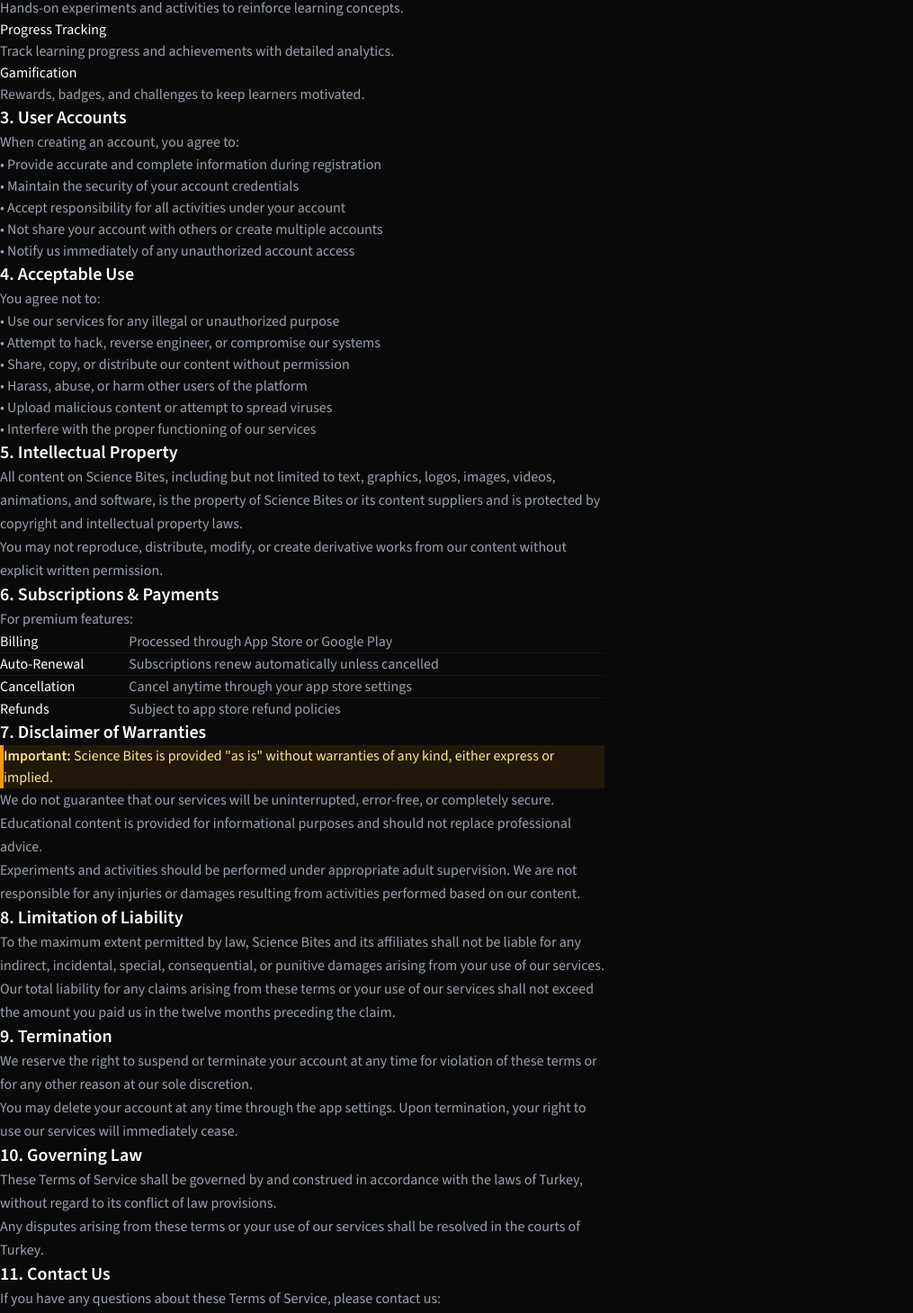
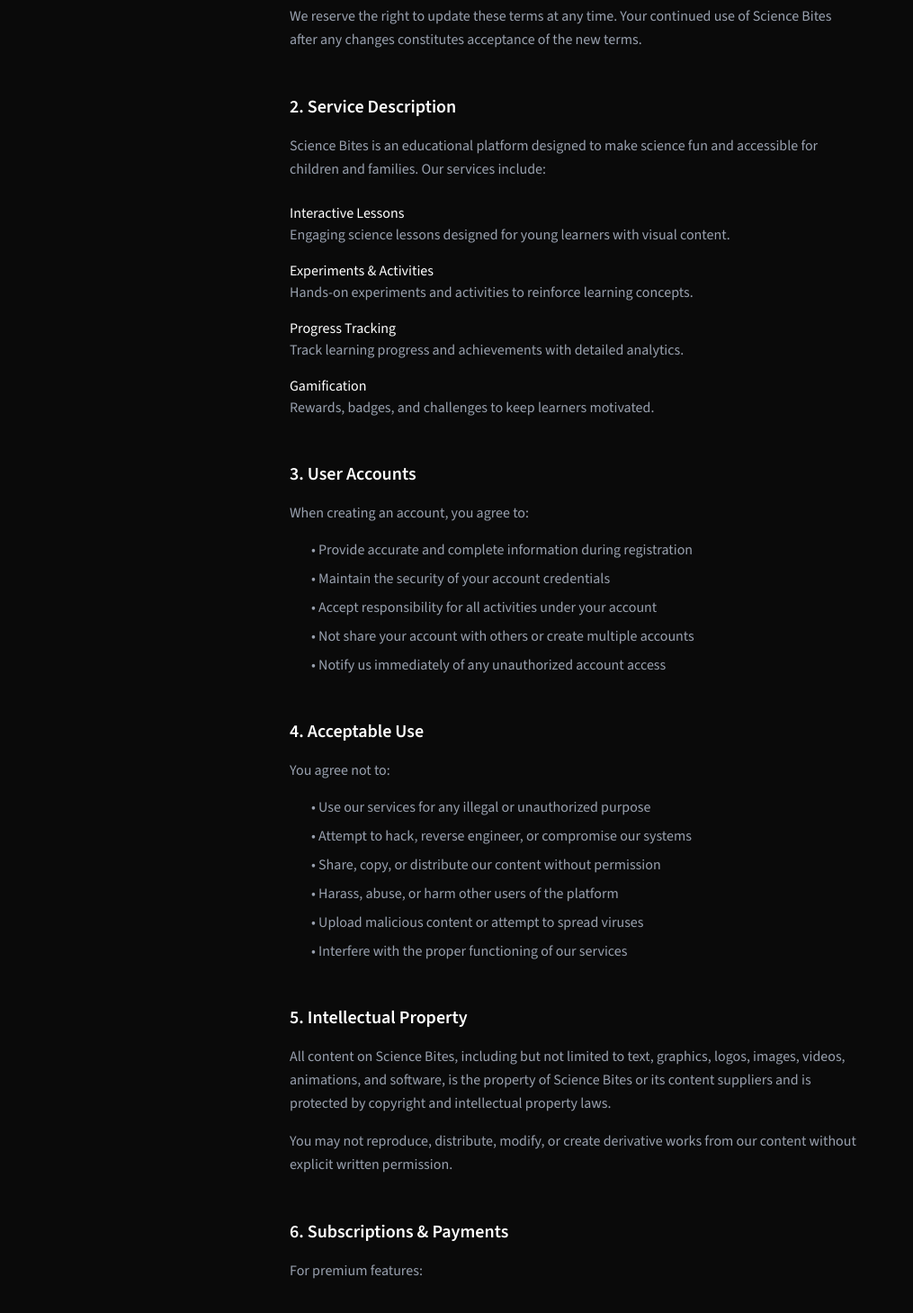
Before and after one commit to Burak-Arslan/Science-Bites-Landing-Page, a Next.js app: page /terms in a window 1280 px wide. Shown: the part 388-1847 px from the top of the page at 90% size, without its empty margins (0-1015 px from the left). Built offline with nearby package versions, Linux system fonts and the light colour scheme.

Commit message:
Use inline styles and flexbox for guaranteed centering

```diff
--- a/src/app/terms/page.tsx
+++ b/src/app/terms/page.tsx
@@ -7,10 +7,12 @@
 
 export default function Terms() {
   return (
-    <div className="min-h-screen bg-[#0a0a0a] text-white">
+    <div className="min-h-screen bg-[#0a0a0a] text-white flex flex-col items-center">
       {/* Header */}
-      <header className="border-b border-white/10">
-        <div className="max-w-2xl mx-auto px-8 py-5 flex justify-between items-center">
+      <header className="w-full border-b border-white/10">
+        <div className="w-full flex justify-center">
+          <div className="w-full" style={{ maxWidth: "700px", padding: "20px 32px" }}>
+            <div className="flex justify-between items-center">
               <Link
                 href="/"
                 className="font-[family-name:var(--font-playfair)] text-xl font-semibold hover:text-purple-400 transition-colors"
@@ -24,13 +26,17 @@
                 ← Back to Home
               </Link>
             </div>
+          </div>
+        </div>
       </header>
 
       {/* Main Content */}
-      <main className="max-w-2xl mx-auto px-8 py-16">
+      <main className="w-full flex justify-center">
+        <div className="w-full" style={{ maxWidth: "700px", padding: "64px 32px" }}>
+
           {/* Title - Centered */}
-        <div className="text-center mb-16">
-          <h1 className="font-[family-name:var(--font-playfair)] text-4xl md:text-5xl font-bold mb-3">
+          <div style={{ textAlign: "center", marginBottom: "64px" }}>
+            <h1 className="font-[family-name:var(--font-playfair)] text-4xl md:text-5xl font-bold" style={{ marginBottom: "12px" }}>
               Terms of Service
             </h1>
             <p className="text-gray-500">
@@ -38,15 +44,15 @@
             </p>
           </div>
 
-        {/* Content - Left aligned */}
-        <div className="space-y-16">
+          {/* Content */}
+          <div style={{ display: "flex", flexDirection: "column", gap: "48px" }}>
 
             {/* 1. Acceptance */}
             <section>
-            <h2 className="text-xl font-semibold text-white mb-4">
+              <h2 className="text-xl font-semibold text-white" style={{ marginBottom: "16px" }}>
                 1. Acceptance of Terms
               </h2>
-            <p className="text-gray-400 leading-relaxed mb-4">
+              <p className="text-gray-400 leading-relaxed" style={{ marginBottom: "16px" }}>
                 By accessing or using the Science Bites mobile application or website, you agree to be bound by these Terms of Service. If you do not agree to these terms, please do not use our services.
               </p>
               <p className="text-gray-400 leading-relaxed">
@@ -56,13 +62,13 @@
 
             {/* 2. Service Description */}
             <section>
-            <h2 className="text-xl font-semibold text-white mb-4">
+              <h2 className="text-xl font-semibold text-white" style={{ marginBottom: "16px" }}>
                 2. Service Description
               </h2>
-            <p className="text-gray-400 leading-relaxed mb-6">
+              <p className="text-gray-400 leading-relaxed" style={{ marginBottom: "24px" }}>
                 Science Bites is an educational platform designed to make science fun and accessible for children and families. Our services include:
               </p>
-            <div className="space-y-4">
+              <div style={{ display: "flex", flexDirection: "column", gap: "16px" }}>
                 <div>
                   <h3 className="text-white font-medium">Interactive Lessons</h3>
                   <p className="text-gray-400">Engaging science lessons designed for young learners with visual content.</p>
@@ -84,13 +90,13 @@
 
             {/* 3. User Accounts */}
             <section>
-            <h2 className="text-xl font-semibold text-white mb-4">
+              <h2 className="text-xl font-semibold text-white" style={{ marginBottom: "16px" }}>
                 3. User Accounts
               </h2>
-            <p className="text-gray-400 leading-relaxed mb-4">
+              <p className="text-gray-400 leading-relaxed" style={{ marginBottom: "16px" }}>
                 When creating an account, you agree to:
               </p>
-            <ul className="text-gray-400 space-y-2 ml-6">
+              <ul className="text-gray-400" style={{ marginLeft: "24px", display: "flex", flexDirection: "column", gap: "8px" }}>
                 <li>• Provide accurate and complete information during registration</li>
                 <li>• Maintain the security of your account credentials</li>
                 <li>• Accept responsibility for all activities under your account</li>
@@ -101,13 +107,13 @@
 
             {/* 4. Acceptable Use */}
             <section>
-            <h2 className="text-xl font-semibold text-white mb-4">
+              <h2 className="text-xl font-semibold text-white" style={{ marginBottom: "16px" }}>
                 4. Acceptable Use
               </h2>
-            <p className="text-gray-400 leading-relaxed mb-4">
+              <p className="text-gray-400 leading-relaxed" style={{ marginBottom: "16px" }}>
                 You agree not to:
               </p>
-            <ul className="text-gray-400 space-y-2 ml-6">
+              <ul className="text-gray-400" style={{ marginLeft: "24px", display: "flex", flexDirection: "column", gap: "8px" }}>
                 <li>• Use our services for any illegal or unauthorized purpose</li>
                 <li>• Attempt to hack, reverse engineer, or compromise our systems</li>
                 <li>• Share, copy, or distribute our content without permission</li>
@@ -119,10 +125,10 @@
 
             {/* 5. Intellectual Property */}
             <section>
-            <h2 className="text-xl font-semibold text-white mb-4">
+              <h2 className="text-xl font-semibold text-white" style={{ marginBottom: "16px" }}>
                 5. Intellectual Property
               </h2>
-            <p className="text-gray-400 leading-relaxed mb-4">
+              <p className="text-gray-400 leading-relaxed" style={{ marginBottom: "16px" }}>
                 All content on Science Bites, including but not limited to text, graphics, logos, images, videos, animations, and software, is the property of Science Bites or its content suppliers and is protected by copyright and intellectual property laws.
               </p>
               <p className="text-gray-400 leading-relaxed">
@@ -132,29 +138,29 @@
 
             {/* 6. Subscriptions */}
             <section>
-            <h2 className="text-xl font-semibold text-white mb-4">
+              <h2 className="text-xl font-semibold text-white" style={{ marginBottom: "16px" }}>
                 6. Subscriptions & Payments
               </h2>
-            <p className="text-gray-400 leading-relaxed mb-6">
+              <p className="text-gray-400 leading-relaxed" style={{ marginBottom: "24px" }}>
                 For premium features:
               </p>
-            <table className="w-full">
+              <table style={{ width: "100%" }}>
                 <tbody className="text-gray-400">
-                <tr className="border-b border-white/5">
-                  <td className="py-3 pr-8 font-medium text-white">Billing</td>
-                  <td className="py-3">Processed through App Store or Google Play</td>
+                  <tr style={{ borderBottom: "1px solid rgba(255,255,255,0.05)" }}>
+                    <td style={{ padding: "12px 32px 12px 0", color: "white", fontWeight: 500 }}>Billing</td>
+                    <td style={{ padding: "12px 0" }}>Processed through App Store or Google Play</td>
                   </tr>
-                <tr className="border-b border-white/5">
-                  <td className="py-3 pr-8 font-medium text-white">Auto-Renewal</td>
-                  <td className="py-3">Subscriptions renew automatically unless cancelled</td>
+                  <tr style={{ borderBottom: "1px solid rgba(255,255,255,0.05)" }}>
+                    <td style={{ padding: "12px 32px 12px 0", color: "white", fontWeight: 500 }}>Auto-Renewal</td>
+                    <td style={{ padding: "12px 0" }}>Subscriptions renew automatically unless cancelled</td>
                   </tr>
-                <tr className="border-b border-white/5">
-                  <td className="py-3 pr-8 font-medium text-white">Cancellation</td>
-                  <td className="py-3">Cancel anytime through your app store settings</td>
+                  <tr style={{ borderBottom: "1px solid rgba(255,255,255,0.05)" }}>
+                    <td style={{ padding: "12px 32px 12px 0", color: "white", fontWeight: 500 }}>Cancellation</td>
+                    <td style={{ padding: "12px 0" }}>Cancel anytime through your app store settings</td>
                   </tr>
                   <tr>
-                  <td className="py-3 pr-8 font-medium text-white">Refunds</td>
-                  <td className="py-3">Subject to app store refund policies</td>
+                    <td style={{ padding: "12px 32px 12px 0", color: "white", fontWeight: 500 }}>Refunds</td>
+                    <td style={{ padding: "12px 0" }}>Subject to app store refund policies</td>
                   </tr>
                 </tbody>
               </table>
@@ -162,15 +168,15 @@
 
             {/* 7. Disclaimer */}
             <section>
-            <h2 className="text-xl font-semibold text-white mb-4">
+              <h2 className="text-xl font-semibold text-white" style={{ marginBottom: "16px" }}>
                 7. Disclaimer of Warranties
               </h2>
-            <div className="bg-amber-500/10 border-l-4 border-amber-500 p-4 mb-6">
+              <div style={{ backgroundColor: "rgba(245, 158, 11, 0.1)", borderLeft: "4px solid #f59e0b", padding: "16px", marginBottom: "24px" }}>
                 <p className="text-amber-200">
                   <strong>Important:</strong> Science Bites is provided &quot;as is&quot; without warranties of any kind, either express or implied.
                 </p>
               </div>
-            <p className="text-gray-400 leading-relaxed mb-4">
+              <p className="text-gray-400 leading-relaxed" style={{ marginBottom: "16px" }}>
                 We do not guarantee that our services will be uninterrupted, error-free, or completely secure. Educational content is provided for informational purposes and should not replace professional advice.
               </p>
               <p className="text-gray-400 leading-relaxed">
@@ -180,10 +186,10 @@
 
             {/* 8. Limitation of Liability */}
             <section>
-            <h2 className="text-xl font-semibold text-white mb-4">
+              <h2 className="text-xl font-semibold text-white" style={{ marginBottom: "16px" }}>
                 8. Limitation of Liability
               </h2>
-            <p className="text-gray-400 leading-relaxed mb-4">
+              <p className="text-gray-400 leading-relaxed" style={{ marginBottom: "16px" }}>
                 To the maximum extent permitted by law, Science Bites and its affiliates shall not be liable for any indirect, incidental, special, consequential, or punitive damages arising from your use of our services.
               </p>
               <p className="text-gray-400 leading-relaxed">
@@ -193,10 +199,10 @@
 
             {/* 9. Termination */}
             <section>
-            <h2 className="text-xl font-semibold text-white mb-4">
+              <h2 className="text-xl font-semibold text-white" style={{ marginBottom: "16px" }}>
                 9. Termination
               </h2>
-            <p className="text-gray-400 leading-relaxed mb-4">
+              <p className="text-gray-400 leading-relaxed" style={{ marginBottom: "16px" }}>
                 We reserve the right to suspend or terminate your account at any time for violation of these terms or for any other reason at our sole discretion.
               </p>
               <p className="text-gray-400 leading-relaxed">
@@ -206,10 +212,10 @@
 
             {/* 10. Governing Law */}
             <section>
-            <h2 className="text-xl font-semibold text-white mb-4">
+              <h2 className="text-xl font-semibold text-white" style={{ marginBottom: "16px" }}>
                 10. Governing Law
               </h2>
-            <p className="text-gray-400 leading-relaxed mb-4">
+              <p className="text-gray-400 leading-relaxed" style={{ marginBottom: "16px" }}>
                 These Terms of Service shall be governed by and construed in accordance with the laws of Turkey, without regard to its conflict of law provisions.
               </p>
               <p className="text-gray-400 leading-relaxed">
@@ -219,10 +225,10 @@
 
             {/* 11. Contact */}
             <section>
-            <h2 className="text-xl font-semibold text-white mb-4">
+              <h2 className="text-xl font-semibold text-white" style={{ marginBottom: "16px" }}>
                 11. Contact Us
               </h2>
-            <p className="text-gray-400 leading-relaxed mb-4">
+              <p className="text-gray-400 leading-relaxed" style={{ marginBottom: "16px" }}>
                 If you have any questions about these Terms of Service, please contact us:
               </p>
               <p className="text-gray-400">
@@ -234,11 +240,14 @@
             </section>
 
           </div>
+        </div>
       </main>
 
       {/* Footer */}
-      <footer className="border-t border-white/10">
-        <div className="max-w-2xl mx-auto px-8 py-8 flex flex-col sm:flex-row justify-between items-center gap-4">
+      <footer className="w-full border-t border-white/10 mt-auto">
+        <div className="w-full flex justify-center">
+          <div className="w-full" style={{ maxWidth: "700px", padding: "32px" }}>
+            <div className="flex flex-col sm:flex-row justify-between items-center gap-4">
               <p className="text-gray-500 text-sm">
                 © {new Date().getFullYear()} Science Bites. All rights reserved.
               </p>
@@ -251,6 +260,8 @@
                 </Link>
               </div>
             </div>
+          </div>
+        </div>
       </footer>
     </div>
   );
```
Also changed, not shown: src/app/privacy-policy/page.tsx (+61 -50 lines). Lines whose indentation alone changed are shown as unchanged.
